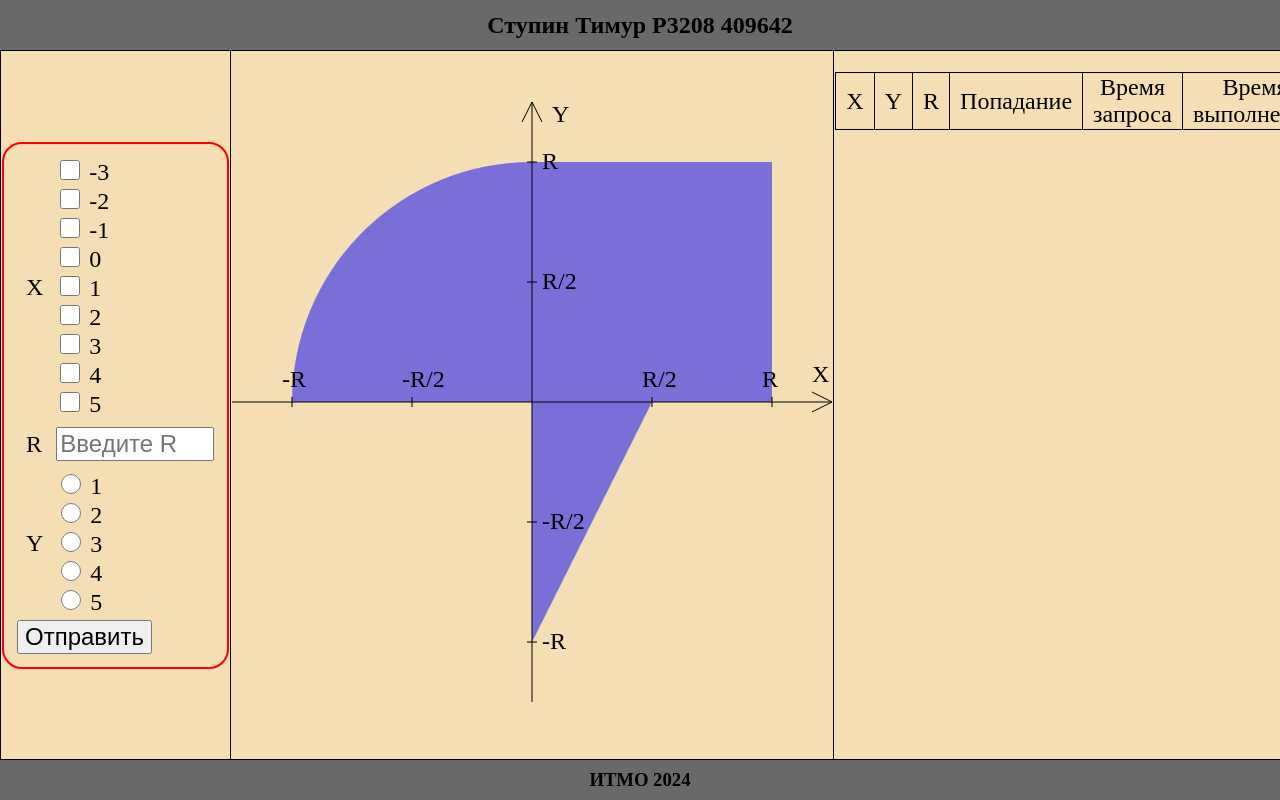
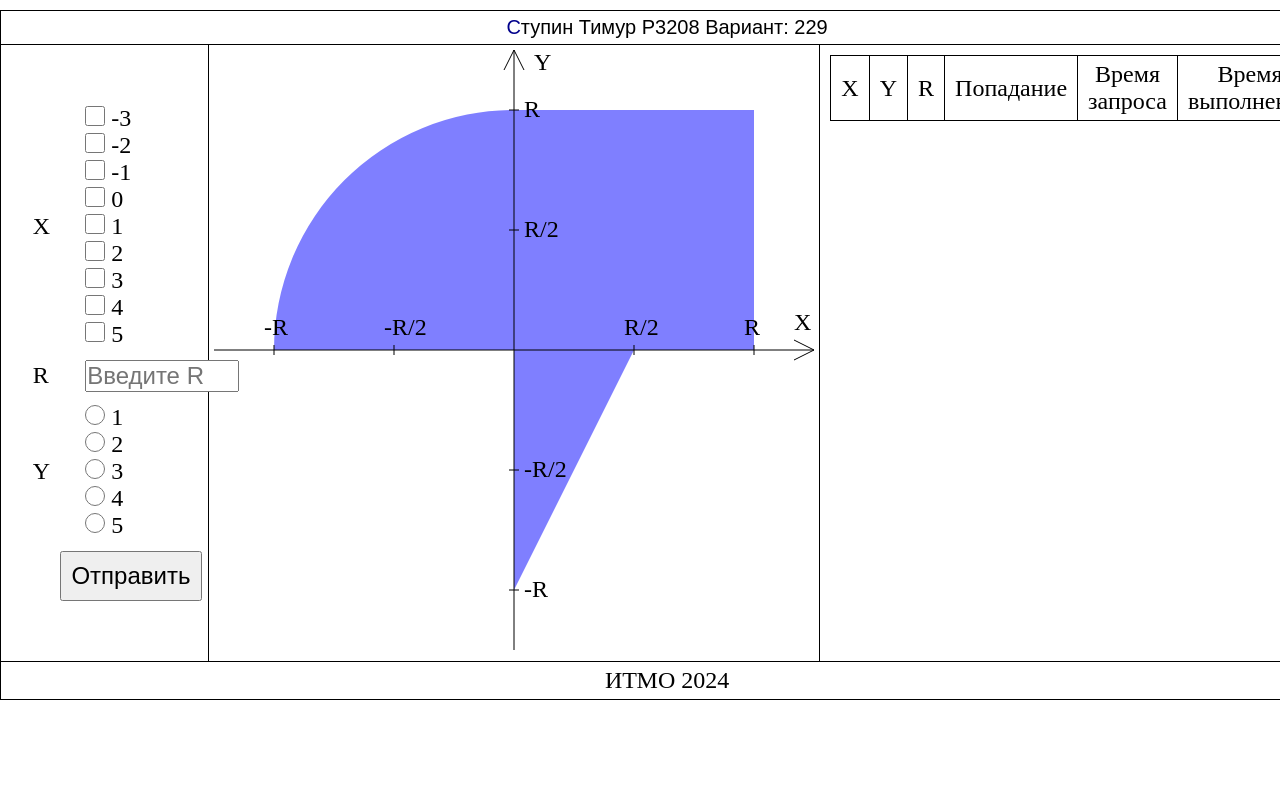
Before and after one commit to timur1516/web-lab-1, a plain HTML site: page static/index.html in a window 1280 px wide. Shown: the top 800 px of the page. Drawn offline with Linux system fonts and the light colour scheme.

Commit message:
table layout

```diff
--- a/static/index.html
+++ b/static/index.html
@@ -2,15 +2,17 @@
 <html lang="ru">
 <head>
     <meta charset="UTF-8">
-    <title>Title</title>
+    <title>Lab1</title>
     <link rel="stylesheet" href="style.css">
 </head>
 <body>
-<header>
-    <h2 class="student_info">Ступин Тимур P3208 409642</h2>
-</header>
-<main>
-    <table class="main_table">
+<table class="body_table">
+    <thead class="header">
+    <tr>
+        <th colspan="3"><p>Ступин Тимур P3208 Вариант: 229</p></th>
+    </tr>
+    </thead>
+    <tbody class="main">
     <tr>
         <td class="form_cell">
             <form class="form" onsubmit="submitForm(event)">
@@ -41,7 +43,7 @@
                     <tr>
                         <td class="form_label">R</td>
                         <td>
-                                <input type="text" name="r_text_input" id="r_text" placeholder="Введите R">
+                            <input type="text" name="r_text_input" id="r_text" placeholder="Введите R" onpaste="validatePaste(this, event)">
                         </td>
                     </tr>
                     <tr>
@@ -103,7 +105,7 @@
             </svg>
         </td>
         <td class="history_cell">
-                <table id="history_table" class="history_table">
+            <table id="history_table">
                 <tr>
                     <th>X</th>
                     <th>Y</th>
@@ -115,11 +117,12 @@
             </table>
         </td>
     </tr>
+    <tfoot class="footer">
+    <tr>
+        <td colspan="3"><p>ИТМО 2024</p></td>
+    </tr>
+    </tfoot>
 </table>
-</main>
-<footer>
-    <h3>ИТМО 2024</h3>
-</footer>
 <script type="text/javascript" src="main.js"></script>
 </body>
 </html>
--- a/static/main.js
+++ b/static/main.js
@@ -23,6 +23,10 @@ x_checkboxes.forEach(checkbox => {checkbox.addEventListener("change", () => {
 //Защита поля r от вставки и ввода чего-либо кроме чисел
 const r_text_input = document.getElementById("r_text");
 r_text_input.addEventListener('paste', event => event.preventDefault());
+r_text_input.addEventListener('input', function ()  {
+    if (!/^-?\d*\.?\d*$/.test(this.value)) this.value = this.value.slice(0, -1);
+});
+
 r_text_input.addEventListener('input', function ()  {
     if (!/^-?\d*\.?\d*$/.test(this.value)) this.value = this.value.slice(0, -1);
 });
--- a/static/style.css
+++ b/static/style.css
@@ -1,22 +1,6 @@
-body {
+*{
     margin: 0;
-    display: flex;
-    flex-direction: column;
-    min-height: 100vh;
-}
-
-header{
-    background-color: dimgrey;
-    display: flex;
-    justify-content: center;
-    align-items: center;
-    height: 50px;
-}
-
-main {
-    font-size: 18pt;
-    flex-grow: 1;
-    display: flex;
+    padding: 0;
 }
 
 table{
@@ -26,32 +10,47 @@ table{
 
 td, th{
     border: 1px solid black;
+    font-weight: normal;
+    padding: 5px;
 }
 
-.main_table{
-    flex-grow: 1;
-    background-color: #F5DEB3;
+.body_table{
+    margin: 10px auto;
+    font-weight: normal;
+    font-size: 18pt;
+}
+
+.header{
+    font-family:  fantasy;
+    font-weight: normal;
+    font-size: 20px;
+}
+
+.header:hover{
+    background-color: darkcyan;
+}
+
+.header p::first-letter{
+    color: darkblue;
 }
 
 .form_cell{
-    border: 1px solid black;
     width: 20%;
 }
 
 .form_table{
     border-collapse: separate;
     margin: auto;
-    border: 2px solid red;
     border-radius: 20px;
-    padding: 10px;
+    padding: 10%;
+}
+
+.form_table:hover{
+    border: 2px solid darkblue;
 }
 
 .form_table td, .form_table th{
     border: none;
-}
-
-.form_label{
-    padding: 10px;
 }
 
 input[type="checkbox"], input[type="radio"] {
@@ -61,11 +60,16 @@ input[type="checkbox"], input[type="radio"] {
 
 #r_text{
     width: 150px;
-    font-size: 18pt;
+    font-size: inherit;
+}
+
+input{
+    margin-left: 15%;
 }
 
 #submit_button{
-    font-size: 18pt;
+    font-size: inherit;
+    padding: 5%;
 }
 
 .graph_cell{
@@ -76,23 +80,19 @@ input[type="checkbox"], input[type="radio"] {
 .history_cell{
     width: 35%;
     vertical-align: top;
+    padding: 10px;
 }
 
-.history_table{
-    margin: 20px auto;
+#history_table{
+    margin: auto;
 }
 
-.history_table td, .history_table th{
+#history_table td, #history_table th{
     padding-left: 10px;
     padding-right: 10px;
     text-align: center;
-    font-weight: normal;
 }
 
-footer{
-    background-color: dimgrey;
-    height: 40px;
-    display: flex;
-    justify-content: center;
-    align-items: center;
+tfoot{
+    text-align: center;
 }
```
Lines whose indentation alone changed are shown as unchanged.
